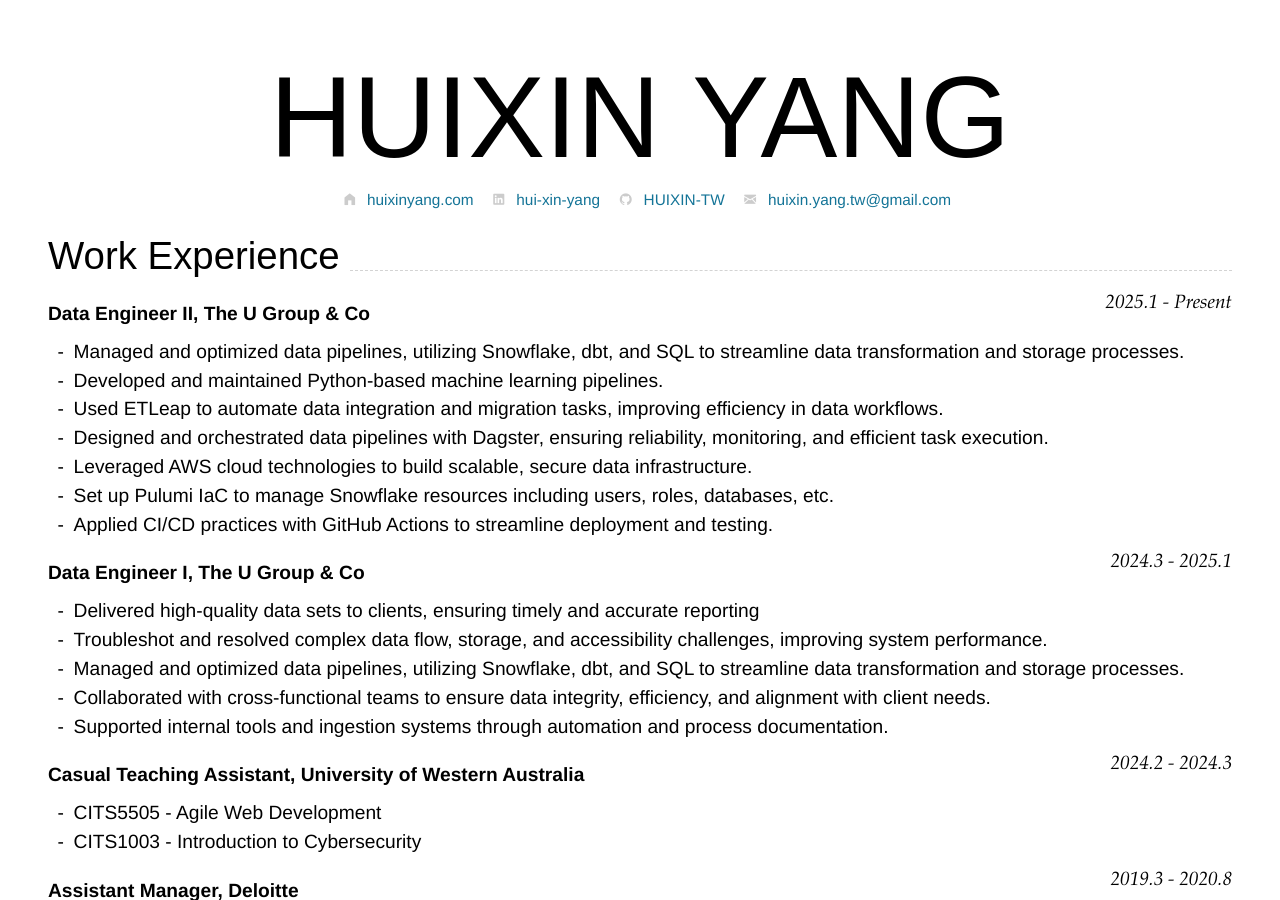
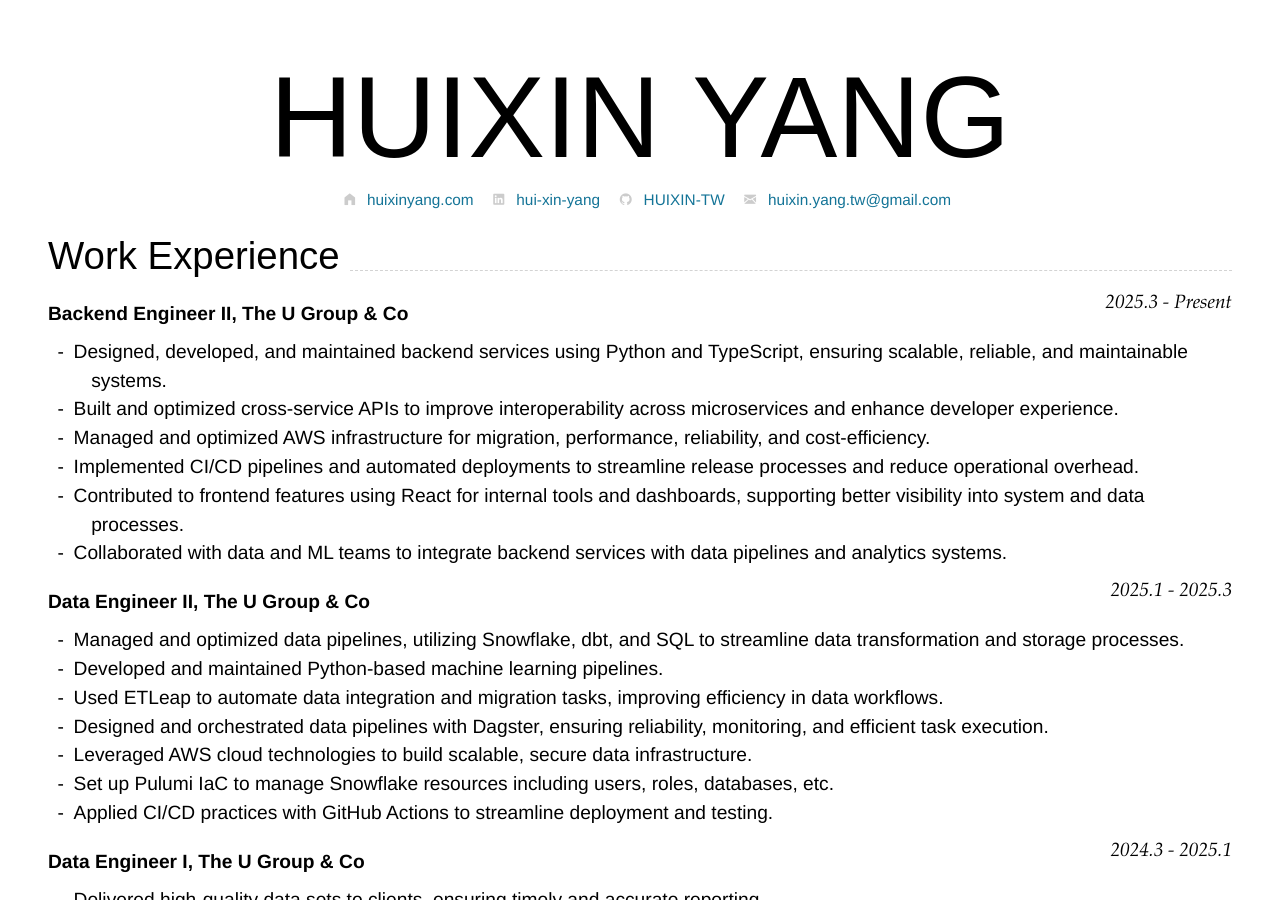
Before and after one commit to HUIXIN-TW/Resume, a Jekyll site: the page built from index.md, in a window 1280 px wide and 900 px high. Built offline with Jekyll 4.4.1, drawn with Linux system fonts in a browser that asks for light colours; nearby versions of some CDN libraries.

Commit message:
feat: update work experience section for Backend Engineer II role

```diff
--- a/index.md
+++ b/index.md
@@ -33,7 +33,16 @@ print format: use --- to separate pages
 
 ## Work Experience
 
-### **Data Engineer II, The U Group & Co** `2025.1 - Present`
+### **Backend Engineer II, The U Group & Co** `2025.3 - Present`
+
+- Designed, developed, and maintained backend services using Python and TypeScript, ensuring scalable, reliable, and maintainable systems.
+- Built and optimized cross-service APIs to improve interoperability across microservices and enhance developer experience.
+- Managed and optimized AWS infrastructure for migration, performance, reliability, and cost-efficiency.
+- Implemented CI/CD pipelines and automated deployments to streamline release processes and reduce operational overhead.
+- Contributed to frontend features using React for internal tools and dashboards, supporting better visibility into system and data processes.
+- Collaborated with data and ML teams to integrate backend services with data pipelines and analytics systems.
+
+### **Data Engineer II, The U Group & Co** `2025.1 - 2025.3`
 
 - Managed and optimized data pipelines, utilizing Snowflake, dbt, and SQL to streamline data transformation and storage processes.
 - Developed and maintained Python-based machine learning pipelines.
```
